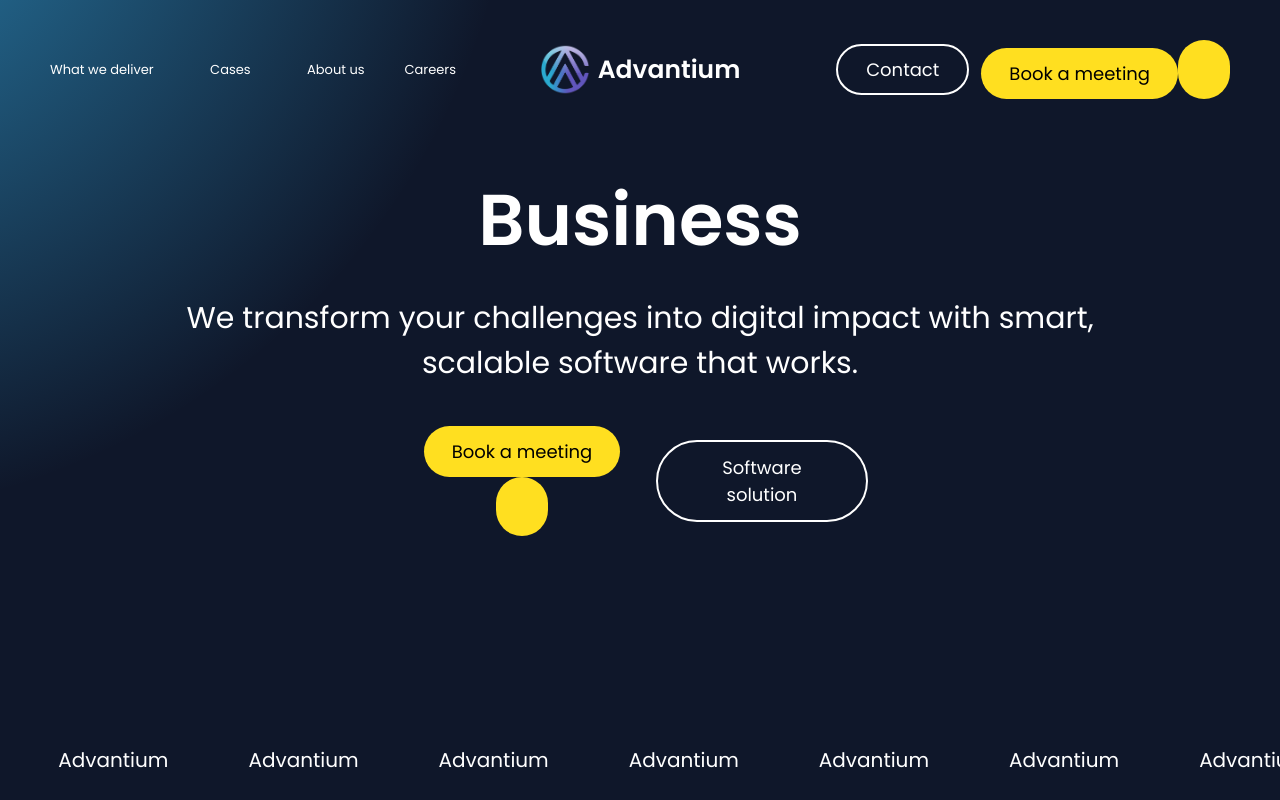
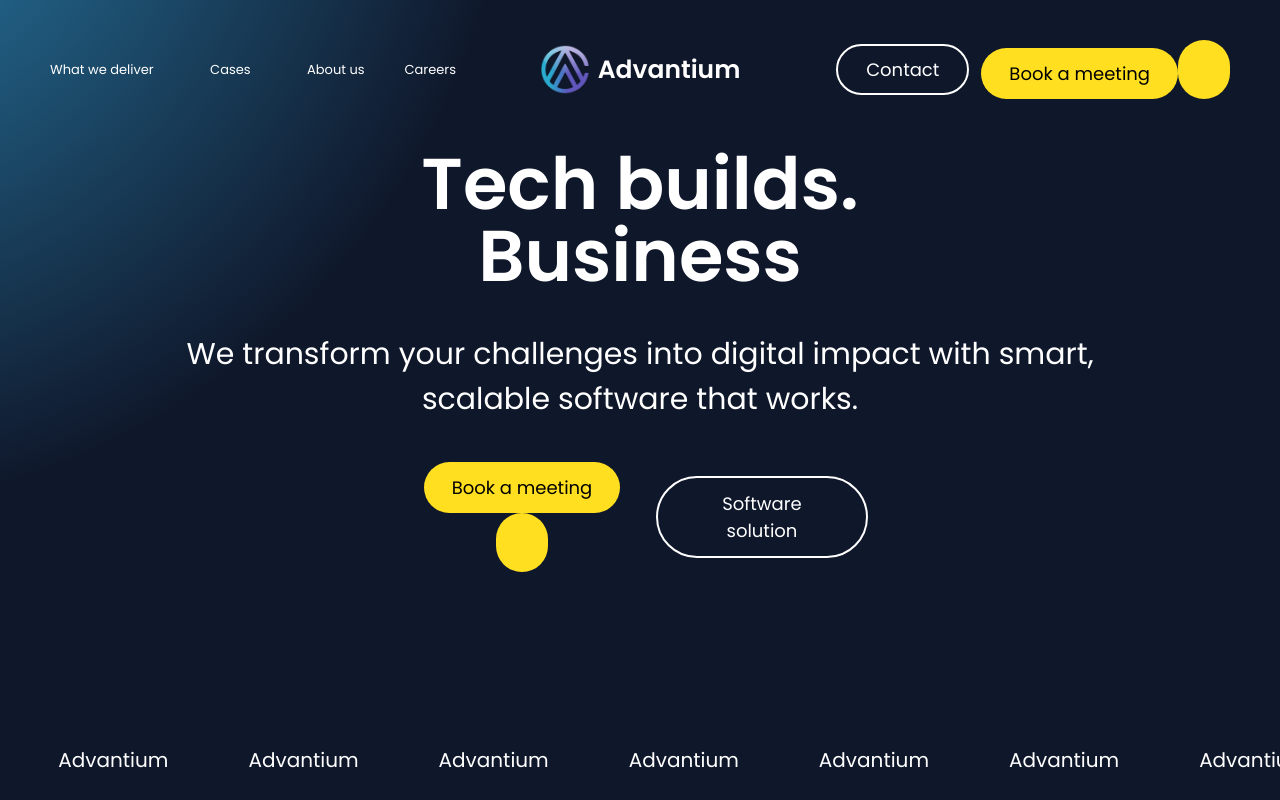
Before and after one commit to priyanshnk0001/Advantium, a React (Vite) app: page / in a window 1280 px wide. Shown: the top 800 px of the page. Built offline with nearby package versions, Linux system fonts and the light colour scheme; no server answers; some icons are missing.

Commit message:
scramble text change

```diff
--- a/src/App.jsx
+++ b/src/App.jsx
@@ -235,7 +235,7 @@ useGSAP(() => {
         <Header ref={headerRef} />
 
         <div className="ad-Content-cont w-[100%] h-[90vh] flex flex-col justify-center items-center text-center px-10  overflow-x-hidden ">
-          <div className="w-fit overflow-hidden"> <h1 className='techBuilds techBuilds-text text-white text-7xl font-semibold overflow-hidden'>{homePageData?.heading_line1}</h1></div>
+          <div className="w-fit overflow-hidden"> <h1 className='techBuilds techBuilds-text text-white text-7xl font-semibold overflow-hidden'>Tech builds.</h1></div>
           <div className="w-fit overflow-hidden"><h1 className='techBuilds scaleText text-white text-7xl font-semibold overflow-hidden'>scale</h1></div>
           <div className="w-fit overflow-hidden my-5"><h1 className='techBuilds techBuilds-info text-white text-[30px] mt-5 overflow-hidden'>We transform your challenges into digital impact with smart,<br />
             scalable software that works.</h1></div>
```
